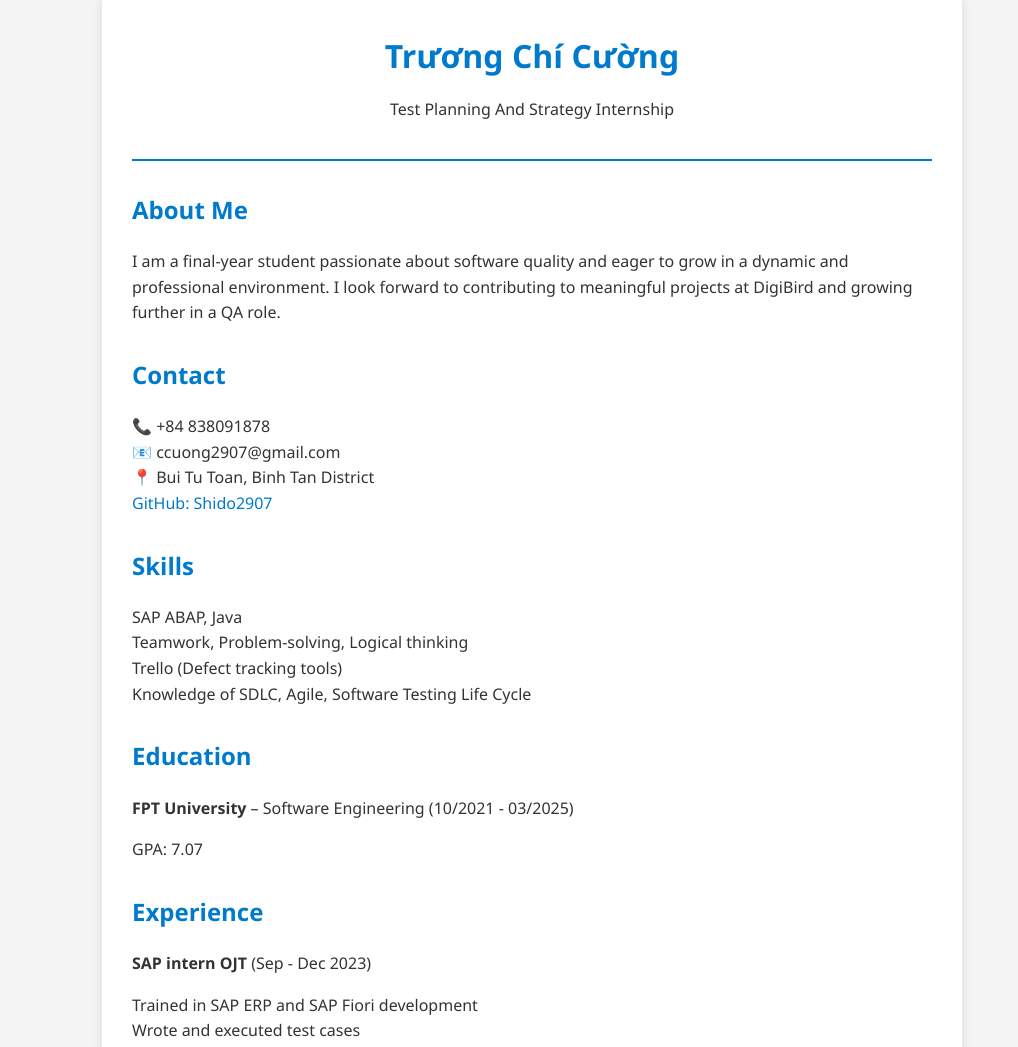
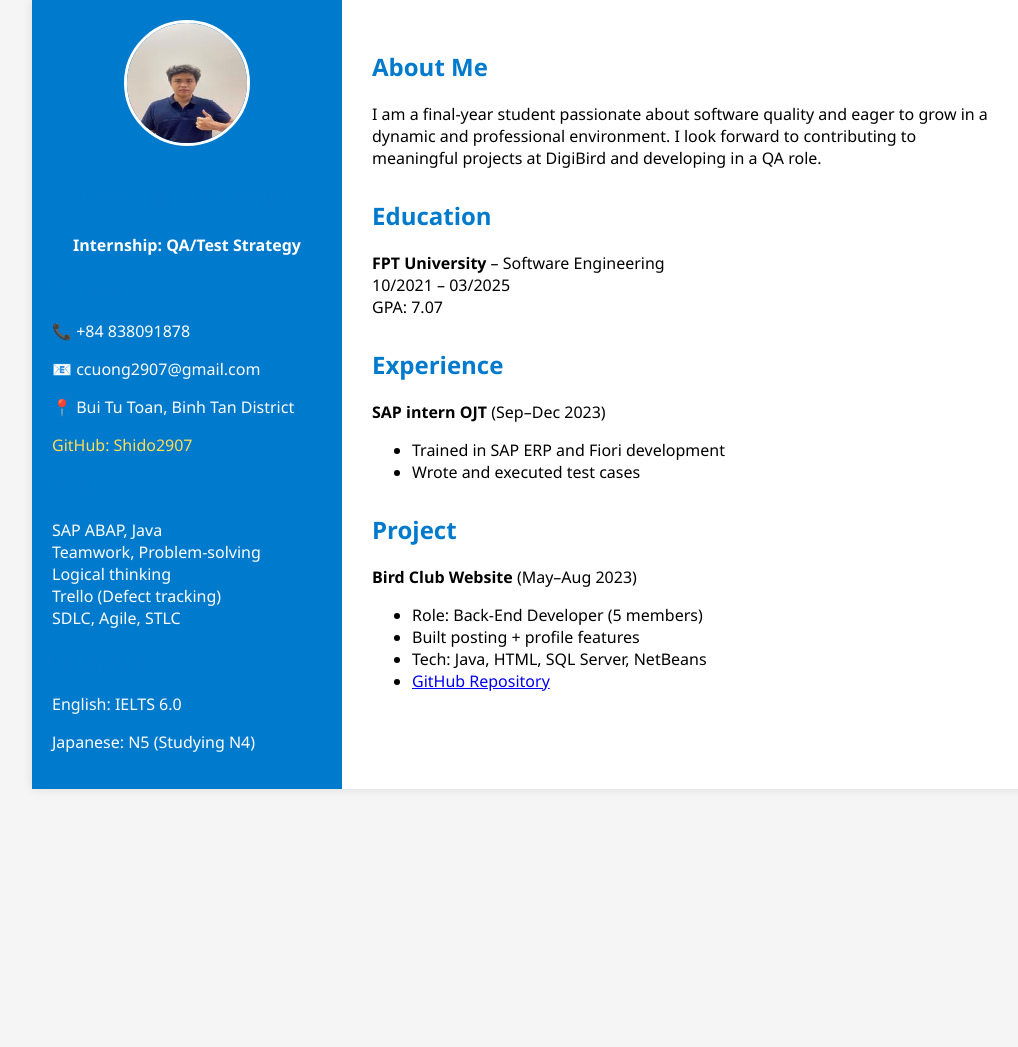
Before and after one commit to Shido2907/Shido2907.github.io, a plain HTML site: page index.html in a window 1280 px wide. Shown: the top 1047 px of the page, without its empty margins (108-1126 px from the left). After the commit the page ends 800 px from the top, so only its background shows below. Drawn offline with Linux system fonts and the light colour scheme.

Commit message:
Add files via upload

```diff
--- a/index.html
+++ b/index.html
@@ -2,74 +2,67 @@
 <html lang="en">
 <head>
   <meta charset="UTF-8">
+  <meta name="viewport" content="width=device-width, initial-scale=1.0">
   <title>Trương Chí Cường - CV</title>
   <link rel="stylesheet" href="style.css">
 </head>
 <body>
   <div class="container">
-    <header>
-      <h1>Trương Chí Cường</h1>
-      <p>Test Planning And Strategy Internship</p>
-    </header>
-
-    <section class="about">
-      <h2>About Me</h2>
-      <p>I am a final-year student passionate about software quality and eager to grow in a dynamic and professional environment. I look forward to contributing to meaningful projects at DigiBird and growing further in a QA role.</p>
-    </section>
-
-    <section class="contact">
-      <h2>Contact</h2>
-      <ul>
-        <li>📞 +84 838091878</li>
-        <li>📧 ccuong2907@gmail.com</li>
-        <li>📍 Bui Tu Toan, Binh Tan District</li>
-        <li><a href="https://github.com/Shido2907/Bird-Club">GitHub: Shido2907</a></li>
-      </ul>
-    </section>
-
-    <section class="skills">
-      <h2>Skills</h2>
+    <div class="sidebar">
+      <img src="avatar.jpg" alt="Profile Photo">
+      <h2>Trương Chí Cường</h2>
+      <p><strong>Internship: QA/Test Strategy</strong></p>
+      <div class="section">
+        <h3>Contact</h3>
+        <p>📞 +84 838091878</p>
+        <p>📧 ccuong2907@gmail.com</p>
+        <p>📍 Bui Tu Toan, Binh Tan District</p>
+        <p><a href="https://github.com/Shido2907">GitHub: Shido2907</a></p>
+      </div>
+      <div class="section">
+        <h3>Skills</h3>
         <ul>
           <li>SAP ABAP, Java</li>
-        <li>Teamwork, Problem-solving, Logical thinking</li>
-        <li>Trello (Defect tracking tools)</li>
-        <li>Knowledge of SDLC, Agile, Software Testing Life Cycle</li>
+          <li>Teamwork, Problem-solving</li>
+          <li>Logical thinking</li>
+          <li>Trello (Defect tracking)</li>
+          <li>SDLC, Agile, STLC</li>
         </ul>
-    </section>
-
-    <section class="education">
+      </div>
+      <div class="section">
+        <h3>Languages</h3>
+        <p>English: IELTS 6.0</p>
+        <p>Japanese: N5 (Studying N4)</p>
+      </div>
+    </div>
+    <div class="main">
+      <div class="section">
+        <h2>About Me</h2>
+        <p>I am a final-year student passionate about software quality and eager to grow in a dynamic and professional environment. I look forward to contributing to meaningful projects at DigiBird and developing in a QA role.</p>
+      </div>
+      <div class="section">
         <h2>Education</h2>
-      <p><strong>FPT University</strong> – Software Engineering (10/2021 - 03/2025)</p>
-      <p>GPA: 7.07</p>
-    </section>
-
-    <section class="experience">
+        <p><strong>FPT University</strong> – Software Engineering<br>10/2021 – 03/2025<br>GPA: 7.07</p>
+      </div>
+      <div class="section">
         <h2>Experience</h2>
-      <p><strong>SAP intern OJT</strong> (Sep - Dec 2023)</p>
+        <p><strong>SAP intern OJT</strong> (Sep–Dec 2023)</p>
         <ul>
-        <li>Trained in SAP ERP and SAP Fiori development</li>
+          <li>Trained in SAP ERP and Fiori development</li>
           <li>Wrote and executed test cases</li>
         </ul>
-    </section>
-
-    <section class="project">
+      </div>
+      <div class="section">
         <h2>Project</h2>
-      <p><strong>Bird Club Website</strong> (May - Aug 2023)</p>
+        <p><strong>Bird Club Website</strong> (May–Aug 2023)</p>
         <ul>
-        <li>Back-End Developer (team of 5)</li>
-        <li>Developed user article posting and profile update features</li>
+          <li>Role: Back-End Developer (5 members)</li>
+          <li>Built posting + profile features</li>
           <li>Tech: Java, HTML, SQL Server, NetBeans</li>
           <li><a href="https://github.com/Shido2907/Bird-Club">GitHub Repository</a></li>
         </ul>
-    </section>
-
-    <section class="language">
-      <h2>Languages</h2>
-      <ul>
-        <li>English: IELTS 6.0</li>
-        <li>Japanese: N5 (Studying for N4)</li>
-      </ul>
-    </section>
+      </div>
+    </div>
   </div>
 </body>
 </html>
--- a/style.css
+++ b/style.css
@@ -1,46 +1,59 @@
 body {
   font-family: 'Segoe UI', sans-serif;
-  line-height: 1.6;
-  background: #f4f4f4;
-  color: #333;
   margin: 0;
+  padding: 0;
+  background: #f5f5f5;
+}
+
+.container {
+  display: flex;
+  max-width: 1000px;
+  margin: auto;
+  background: #fff;
+  box-shadow: 0 0 10px rgba(0,0,0,0.1);
+}
+
+.sidebar {
+  width: 30%;
+  background: #007acc;
+  color: white;
+  padding: 20px;
+  text-align: center;
+}
+
+.sidebar img {
+  border-radius: 50%;
+  width: 120px;
+  height: 120px;
+  object-fit: cover;
+  margin-bottom: 10px;
+  border: 3px solid white;
+}
+
+.sidebar a {
+  color: #ffdd57;
+  text-decoration: none;
+}
+
+.sidebar .section {
+  text-align: left;
+  margin-top: 20px;
+}
+
+.sidebar ul {
+  list-style: none;
   padding: 0;
 }
 
-.container {
-  max-width: 800px;
-  margin: auto;
-  background: #fff;
+.main {
+  width: 70%;
   padding: 30px;
-  box-shadow: 0 0 10px rgba(0,0,0,0.1);
 }
 
-header {
-  text-align: center;
-  padding-bottom: 20px;
-  border-bottom: 2px solid #007acc;
+.main .section {
+  margin-bottom: 30px;
 }
 
-header h1 {
-  margin: 0;
+h2, h3 {
   color: #007acc;
 }
-
-h2 {
-  margin-top: 30px;
-  color: #007acc;
-}
-
-ul {
-  list-style: none;
-  padding-left: 0;
-}
-
-a {
-  color: #007acc;
-  text-decoration: none;
-}
-
-a:hover {
-  text-decoration: underline;
-}
```
Also changed, not shown: avatar.jpg (added). Lines whose indentation alone changed are shown as unchanged.
